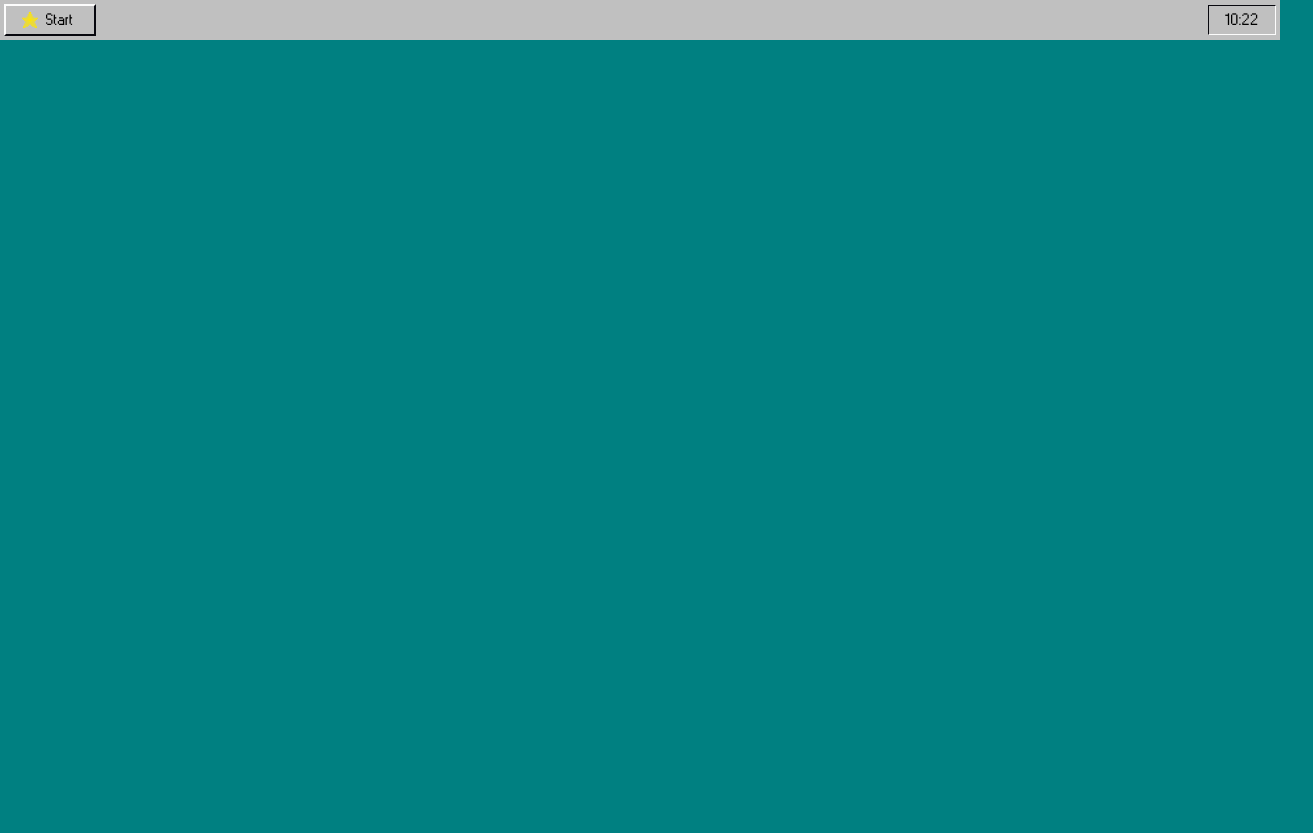
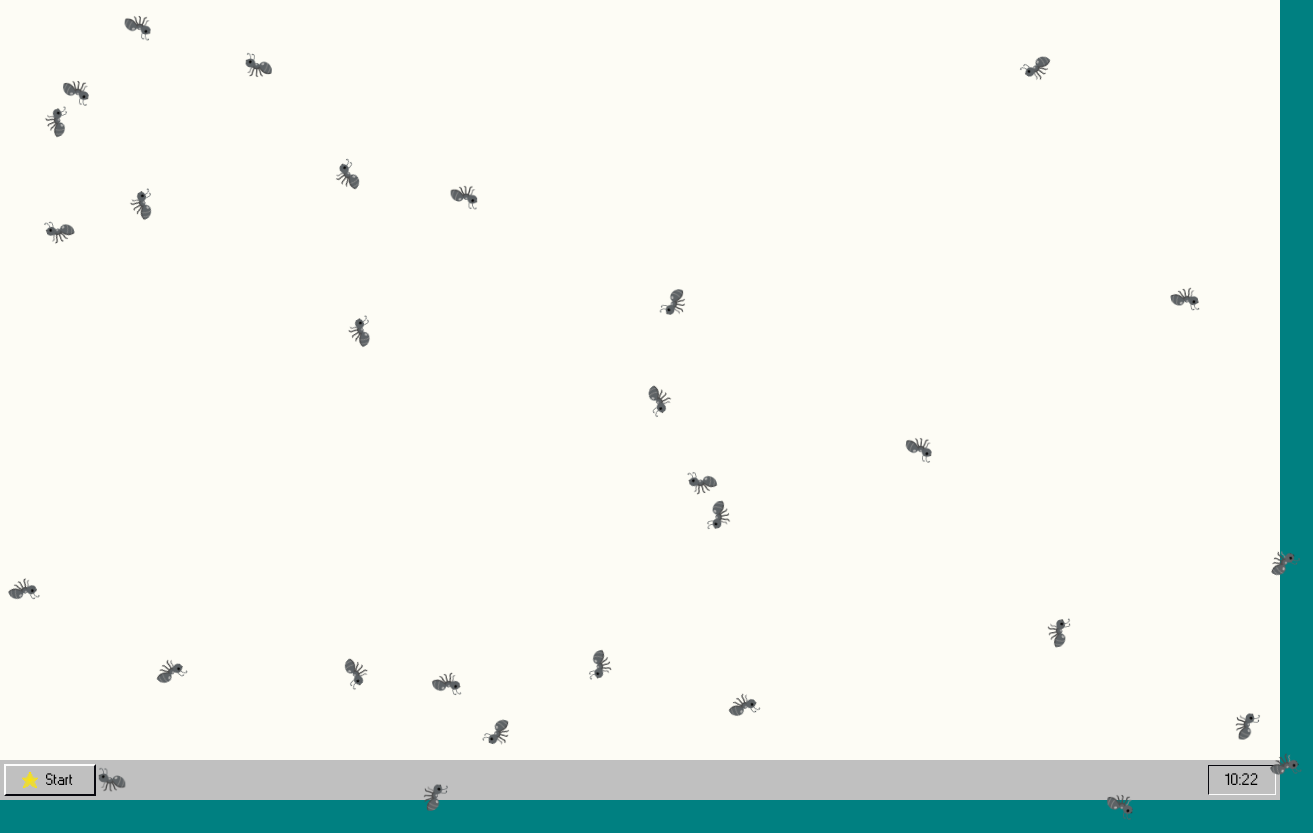
Before and after one commit to darius-it/doors95, a Nuxt app: page /ant_runner in a window 1280 px wide. Before the commit this address had no page. Shown: the whole page, 1313 px wide, since content can reach past the window. Before the commit the page ends 800 px from the top, so only its background shows below. Built offline with nearby package versions, Linux system fonts and the light colour scheme.

Commit message:
ant runner

```diff
--- /dev/null
+++ b/pages/ant_runner.vue
@@ -0,0 +1,95 @@
+<template>
+  <div class="ant-container">
+    <div
+      v-for="ant in ants"
+      :key="ant.id"
+      class="ant"
+      :style="{
+        left: ant.x + 'px',
+        top: ant.y + 'px',
+        transform: `rotate(${ant.angle}deg)`
+      }"
+    >
+      🐜
+    </div>
+  </div>
+</template>
+
+<script setup>
+import { ref, onMounted } from 'vue';
+
+const antCount = 30;
+const ants = ref([]);
+
+function createAnt(id) {
+  const direction = Math.random() * 360;
+  const speed = Math.random() * 1.5 + 0.5;
+  const radians = (direction * Math.PI) / 180;
+
+  return {
+    id,
+    x: Math.random() * window.innerWidth,
+    y: Math.random() * window.innerHeight,
+    speed,
+    direction,
+    dx: Math.cos(radians) * speed,
+    dy: Math.sin(radians) * speed,
+    angle: direction + 90,
+  };
+}
+
+onMounted(() => {
+  for (let i = 0; i < antCount; i++) {
+    ants.value.push(createAnt(i));
+  }
+
+  function animate() {
+    for (const ant of ants.value) {
+      // Slight random deviation to direction
+      ant.direction += (Math.random() - 0.5) * 5; // +/- 2.5 degrees
+
+      const radians = (ant.direction * Math.PI) / 180;
+      ant.dx = Math.cos(radians) * ant.speed;
+      ant.dy = Math.sin(radians) * ant.speed;
+
+      ant.x += ant.dx;
+      ant.y += ant.dy;
+
+      const w = window.innerWidth;
+      const h = window.innerHeight;
+
+      // Wrap-around screen
+      if (ant.x > w) ant.x = 0;
+      if (ant.x < 0) ant.x = w;
+      if (ant.y > h) ant.y = 0;
+      if (ant.y < 0) ant.y = h;
+
+      // Update visual rotation
+      ant.angle = ant.direction + 180;
+    }
+
+    requestAnimationFrame(animate);
+  }
+
+  animate();
+});
+</script>
+
+<style>
+body {
+  margin: 0;
+  overflow: hidden;
+}
+.ant-container {
+  position: relative;
+  width: 100vw;
+  height: 100vh;
+  background: #fdfcf5;
+}
+.ant {
+  position: absolute;
+  font-size: 1.5rem;
+  user-select: none;
+  pointer-events: none;
+}
+</style>
```
